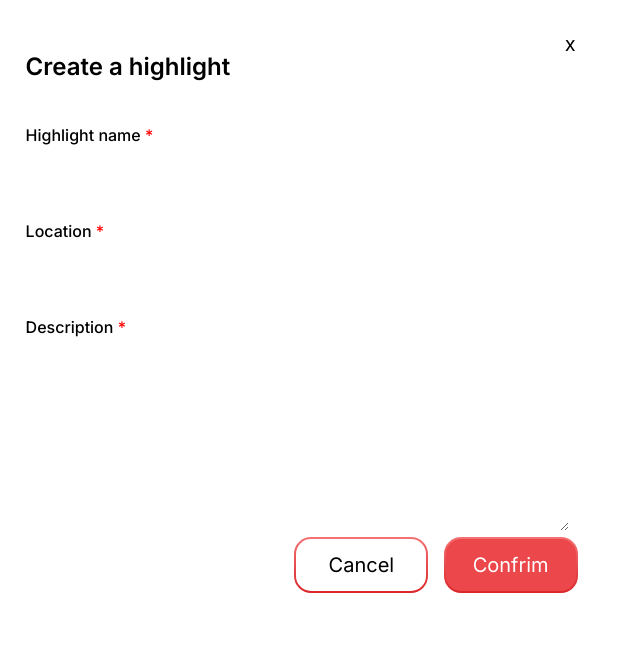
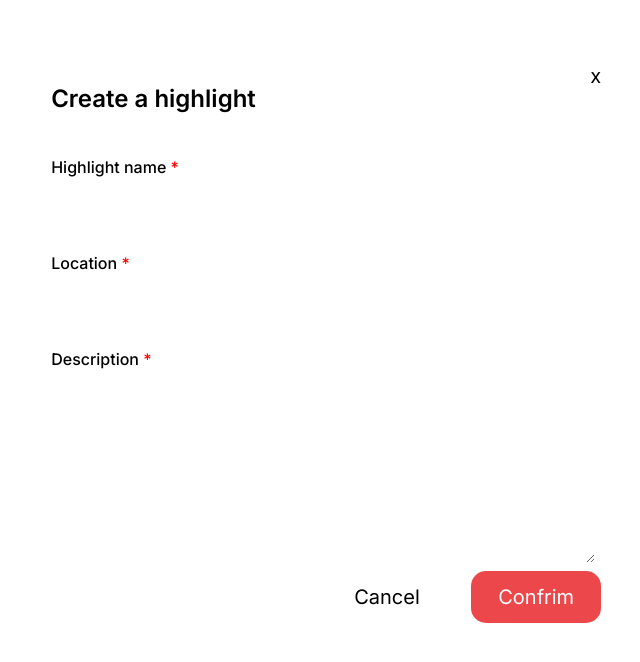
Before and after one commit to TinCanAustin/SFU-Surge-Challenge, a Next.js app: page /create in a window 1280 px wide. Shown: the top 662 px of the page, without its empty margins (0-640 px from the left). Built offline with nearby package versions, Linux system fonts and the light colour scheme.

Commit message:
Cancel button gradian fix

```diff
--- a/src/components/buttons/style.css
+++ b/src/components/buttons/style.css
@@ -7,6 +7,7 @@
     border-radius: 15px;
     border: 0px;
     position: relative;
+
 }
 
 .btn::before{
--- a/src/components/create_highlight/style.css
+++ b/src/components/create_highlight/style.css
@@ -1,5 +1,9 @@
 #form{
     width: 550px;
+    background-color: white;
+    z-index: -2;
+    padding: 2vh 2vw;
+    border-radius: 20px;
 }
 
 .form-head{
```
